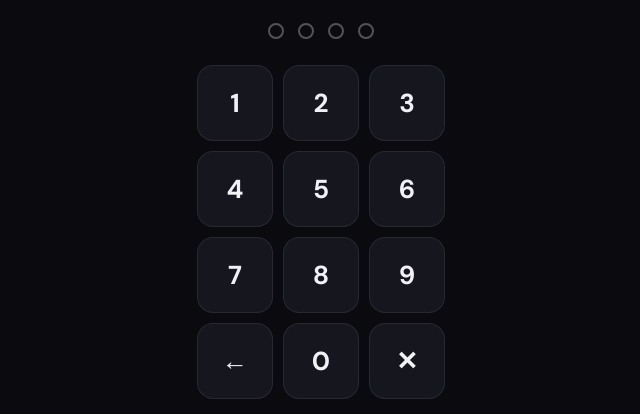
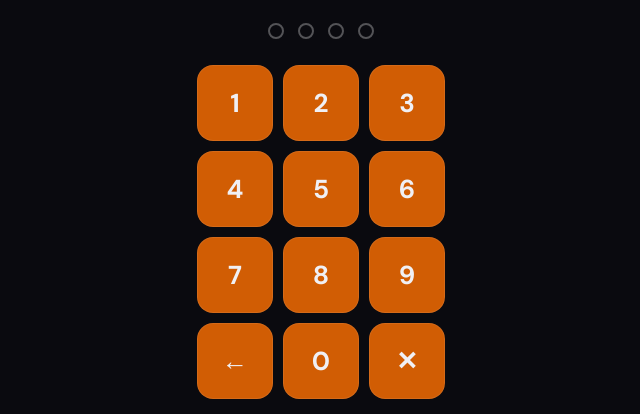
Before and after one commit to terokulju95-boop/arvostelut, a plain HTML site: page index.html in a window 1280 px wide. Shown: the part 232-646 px from the top of the page, without its empty margins (319-959 px from the left). Drawn offline with Linux system fonts and the light colour scheme.

Commit message:
index.html

```diff
--- a/index.html
+++ b/index.html
@@ -20,7 +20,7 @@
   --bg: #0a0a0f;
   --bg2: #111118;
   --bg3: #1a1a24;
-  --card: #16161f;
+  --card: #d15d04;
   --border: rgba(255,255,255,0.08);
   --accent: #e8b84b;
   --accent2: #ff6b6b;
```
